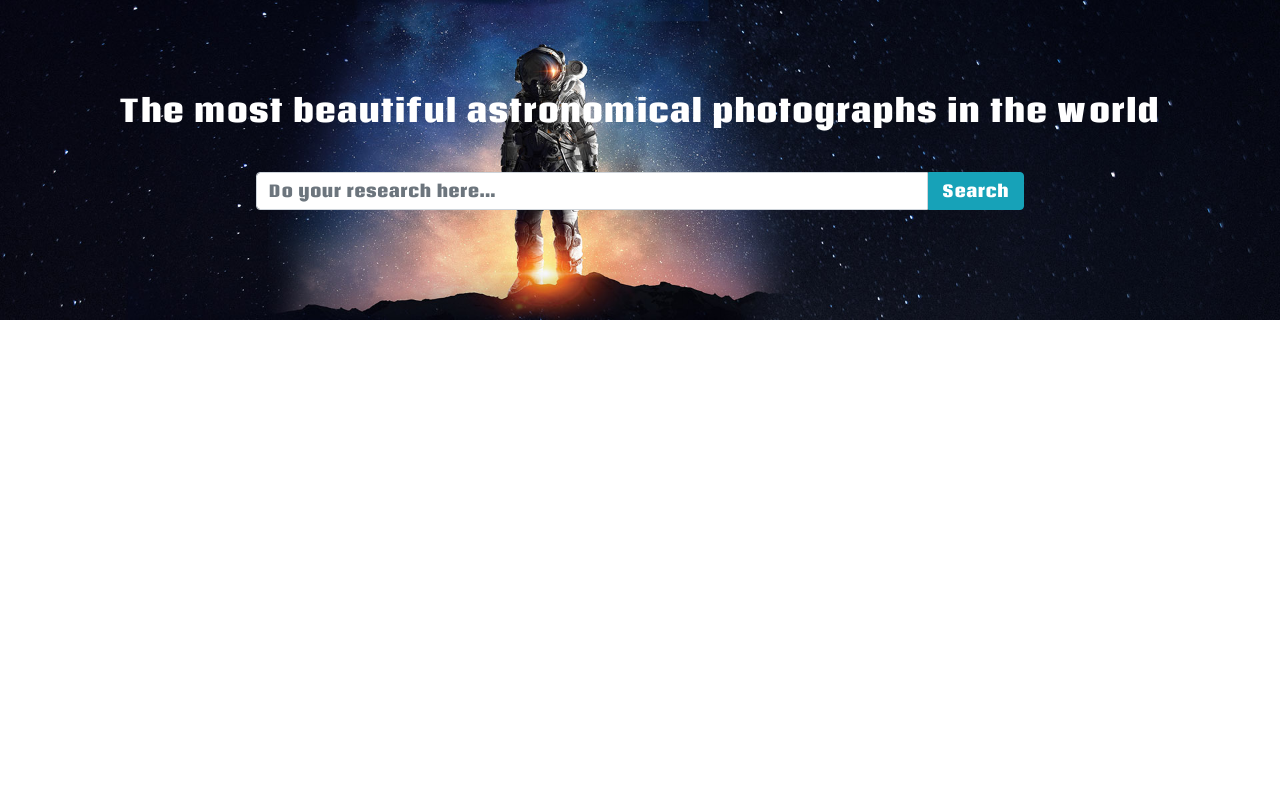
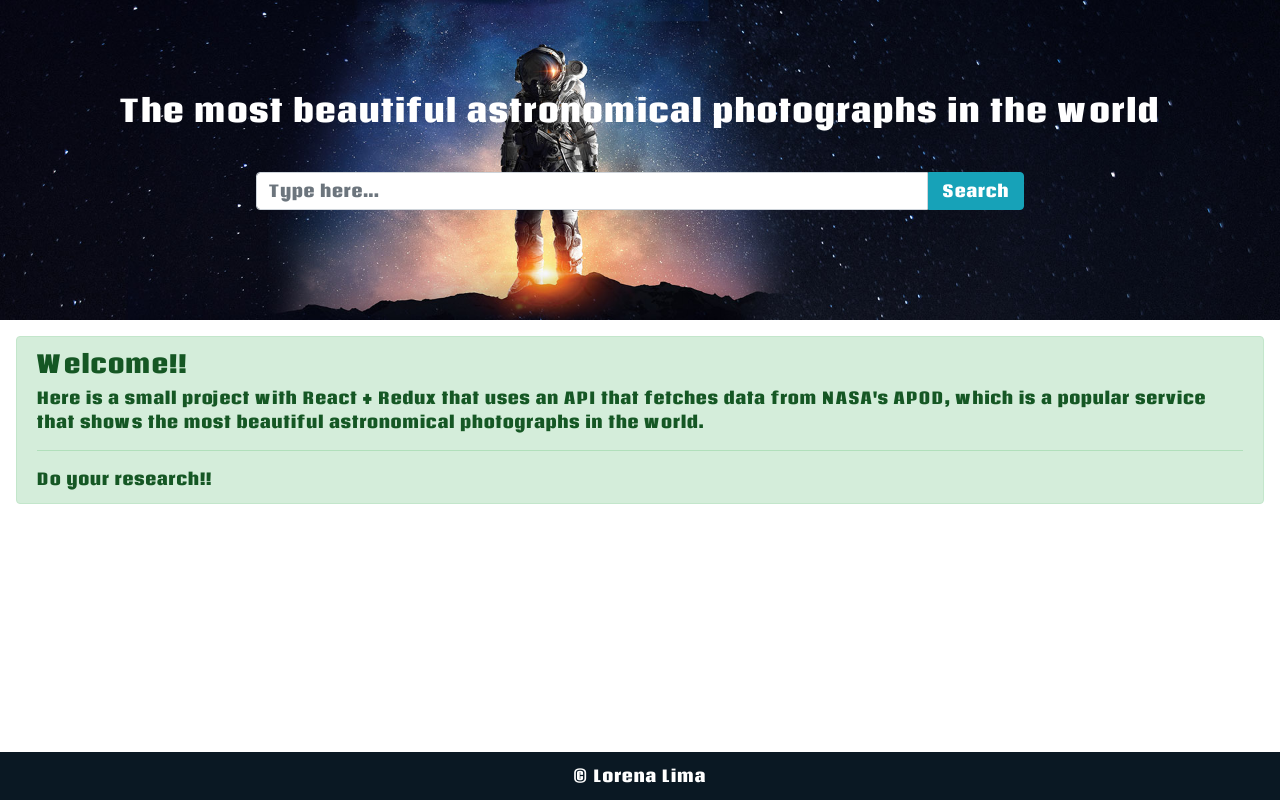
Before and after one commit to loressl/search-nasa, a React (Create React App) app: page / in a window 1280 px wide. Built offline with nearby package versions, Linux system fonts and the light colour scheme; what redux-multi would draw is missing.

Commit message:
Adicionado uma nova action para limpar lista ao fazer nova pesquisa. Adicionado: mensagem de alerta, footer e tooltip.

```diff
--- a/package.json
+++ b/package.json
@@ -10,6 +10,7 @@
     "bootstrap": "^4.6.0",
     "react": "^17.0.1",
     "react-dom": "^17.0.1",
+    "react-epic-spinners": "^0.5.0",
     "react-redux": "^7.2.2",
     "react-router-dom": "^5.2.0",
     "react-scripts": "4.0.1",
--- /dev/null
+++ b/src/components/Alert/index.js
@@ -0,0 +1,15 @@
+import React from 'react'
+import { Alert } from 'reactstrap'
+
+export default function AlertComponent(props){
+    return(
+        <>
+            <Alert color={props.color}>
+                <h4 className="alert-heading">{props.title}</h4>
+                <p>{props.message}</p>
+                <hr />
+                <p className="mb-0">{props.messageFooter}</p>
+            </Alert>
+        </>
+    )
+}
--- a/src/components/Card/index.js
+++ b/src/components/Card/index.js
@@ -16,12 +16,20 @@ const DivCard = styled.div`
     margin:0.5rem;
 `
 
+const StyledCard = styled(Card)`
+    height: 35rem;
+    box-shadow: 0 3px 6px rgba(0,0,0,0.16), 0 3px 6px rgba(0,0,0,0.23);
+    @media screen and (max-width: 500px){
+        height:40rem
+    }
+`
+
 export default function CardComponent(props) {
     var url = props.url !== undefined ? props.url : noImage
 
     return (
         <DivCard>
-            <Card style={{ height: '30rem' }}>
+            <StyledCard>
                 {(props.mediaType === 'image' || props.mediaType === 'other') &&
                     <img
                         top
@@ -47,7 +55,7 @@ export default function CardComponent(props) {
                 <CardFooter>
                     <Button color="info">View More</Button>
                 </CardFooter>
-            </Card>
+            </StyledCard>
         </DivCard>
     )
 }
--- /dev/null
+++ b/src/components/Footer/index.js
@@ -0,0 +1,27 @@
+import React from 'react'
+import styled from 'styled-components'
+
+const FooterBase = styled.footer`
+    background-color: ${({ color }) => color};
+    color:${({ textColor }) => textColor};
+    width:100%;
+    display:flex;
+    flex-direction:row;
+    justify-content:center;
+    align-items:center;
+    height: 3rem;
+`
+function Footer(props) {
+    return (
+        <FooterBase
+            id={props.id}
+            color={props.color}
+            textColor={props.textColor}
+        >
+            &copy; Lorena Lima
+        </FooterBase>
+    )
+}
+
+
+export default Footer
--- a/src/config/styles.js
+++ b/src/config/styles.js
@@ -1,6 +1,6 @@
 const stylesDefault={
     colors:{
-        primary:'#3378af',
+        primary:'#0a1823',
         textButton:'#FFF',
         textInfo:'#000',
     },
--- a/src/index.css
+++ b/src/index.css
@@ -2,6 +2,7 @@ body {
   margin: 0;
   -webkit-font-smoothing: antialiased;
   -moz-osx-font-smoothing: grayscale;
+  height: 100vh;
 }
 
 * {
--- a/src/page/Search/index.js
+++ b/src/page/Search/index.js
@@ -1,4 +1,4 @@
-import React, { useState } from 'react'
+import React, { useState, useEffect } from 'react'
 import Header from '../../components/Header'
 import Title from '../../components/Title'
 import {
@@ -6,37 +6,66 @@ import {
     InputGroupAddon,
     Input,
     Button,
+    Tooltip
 } from 'reactstrap'
 import style from '../../config/styles';
 import backHeader from '../../assets/img/header2.jpg'
 import Container from '../../components/Container'
 import Card from '../../components/Card'
+import Alert from '../../components/Alert'
+import Footer from '../../components/Footer'
 
 import { connect } from 'react-redux'
 
-import { searchAction } from '../../store/actions/search'
+import { searchAction, clearList } from '../../store/actions/search'
+import { AtomSpinner } from 'react-epic-spinners'
 
 function Search(props) {
     const [fieldSearch, setFieldSearch] = useState('')
-    const list = props.list || []
+    const [onSubmitFlag, setOnSubmit] = useState(false)
+    const [tooltipOpen, setTooltipOpen] = useState(false)
+    const [heightFooter, setHeightFooter] = useState(0)
 
-    const onSubmit = async()=>{
+    var list = props.list || []
+
+    useEffect(() => {
+        if (list.length > 0) {
+            setOnSubmit(false)
+        }
+        setHeightFooter(document.getElementById('footer').clientHeight)
+    }, [list.length])
+
+    const onSubmit = async () => {
+        props.onClearList()
+        setOnSubmit(true)
         await props.onSearch(fieldSearch)
     }
 
+    const toggle = () => setTooltipOpen(!tooltipOpen);
+
     return (
         <>
-            <Header backgroundImage={backHeader}>
+            <div style={{ minHeight: `calc(100vh - ${heightFooter}px)` }}>
+                <Header id="header" backgroundImage={backHeader}>
                     <Title>
                         The most beautiful astronomical photographs in the world
                     </Title>
                     <Header.Content>
                         <InputGroup>
                             <Input
-                            placeholder="Do your research here..."
+                                id="fieldSearch"
+                                placeholder="Type here..."
                                 value={fieldSearch}
                                 onChange={event => setFieldSearch(event.target.value)}
                             />
+                            <Tooltip
+                                placement="top-end"
+                                isOpen={tooltipOpen}
+                                target="fieldSearch"
+                                toggle={toggle}
+                            >
+                                For a better experience, type in English only
+                        </Tooltip>
                             <InputGroupAddon addonType="append">
                                 <Button onClick={onSubmit} style={style.button} color="info">
                                     Search
@@ -45,8 +74,18 @@ function Search(props) {
                         </InputGroup>
                     </Header.Content>
                 </Header>
-            <Container>
-                {list.map((item, index)=>{
+                <Container id="container">
+                    {(!onSubmitFlag && list.length === 0) &&
+                        <Alert
+                            color="success"
+                            title="Welcome!!"
+                            message="Here is a small project with React + Redux that uses an API that fetches data from NASA's APOD, which is a popular service that shows the most beautiful astronomical photographs in the world."
+                            messageFooter="Do your research!!"
+                        />
+                    }
+                    {list.length === 0 && onSubmitFlag ?
+                        <AtomSpinner style={{ marginTop: '10rem' }} size={100} color="black" /> :
+                        list.map((item, index) => {
                             return <Card
                                 key={index}
                                 title={item.title}
@@ -56,21 +95,29 @@ function Search(props) {
                                 date={item.date}
                                 thumbnail_url={item.thumbnail_url}
                             />
-                })}
+                        })
+                    }
                 </Container>
+            </div>
+            <Footer
+                id="footer"
+                color={style.colors.primary}
+                textColor={style.colors.textButton}
+            />
         </>
     )
 }
 
-const mapStateToProps = state =>{
+const mapStateToProps = state => {
     return {
-        list : state.search.list
+        list: state.search.list,
     }
 }
 
-const mapDispatchToProps = dispatch =>{
+const mapDispatchToProps = dispatch => {
     return {
-        onSearch: fieldSearch => dispatch(searchAction(fieldSearch))
+        onSearch: fieldSearch => dispatch(searchAction(fieldSearch)),
+        onClearList: () => dispatch(clearList())
     }
 }
 
--- a/src/store/actions/actionTypes.js
+++ b/src/store/actions/actionTypes.js
@@ -1 +1,2 @@
 export const SEARCH= "SEARCH"
+export const CLEAR_LIST= 'CLEAR_LIST'
--- a/src/store/actions/search.js
+++ b/src/store/actions/search.js
@@ -1,4 +1,4 @@
-import { SEARCH } from './actionTypes'
+import { SEARCH, CLEAR_LIST } from './actionTypes'
 import { search } from '../../service'
 
 export const searchAction = fieldSearch => {
@@ -6,6 +6,11 @@ export const searchAction = fieldSearch => {
         const response = await search(fieldSearch)
         dispatch({
             type: SEARCH,
-            payload: response.data})
+            payload: response.data
+        })
     }
 }
+
+export const clearList = () => {
+    return { type: CLEAR_LIST }
+}
--- a/src/store/reducers/search.js
+++ b/src/store/reducers/search.js
@@ -1,11 +1,13 @@
-import { SEARCH } from '../actions/actionTypes'
+import { SEARCH, CLEAR_LIST } from '../actions/actionTypes'
 
 var initialState = { list: [] }
 
-export default function searchReducer(state = initialState, action){
-    switch(action.type){
+export default function searchReducer(state = initialState, action) {
+    switch (action.type) {
         case SEARCH:
-            return {...state, list: action.payload}
+            return { ...state, list: action.payload }
+        case CLEAR_LIST:
+            return { ...state, list: [] }
         default:
             return state
     }
```
Also changed, not shown: 2 other files (tests, documents, lock files or other folders). Lines whose indentation alone changed are shown as unchanged.
